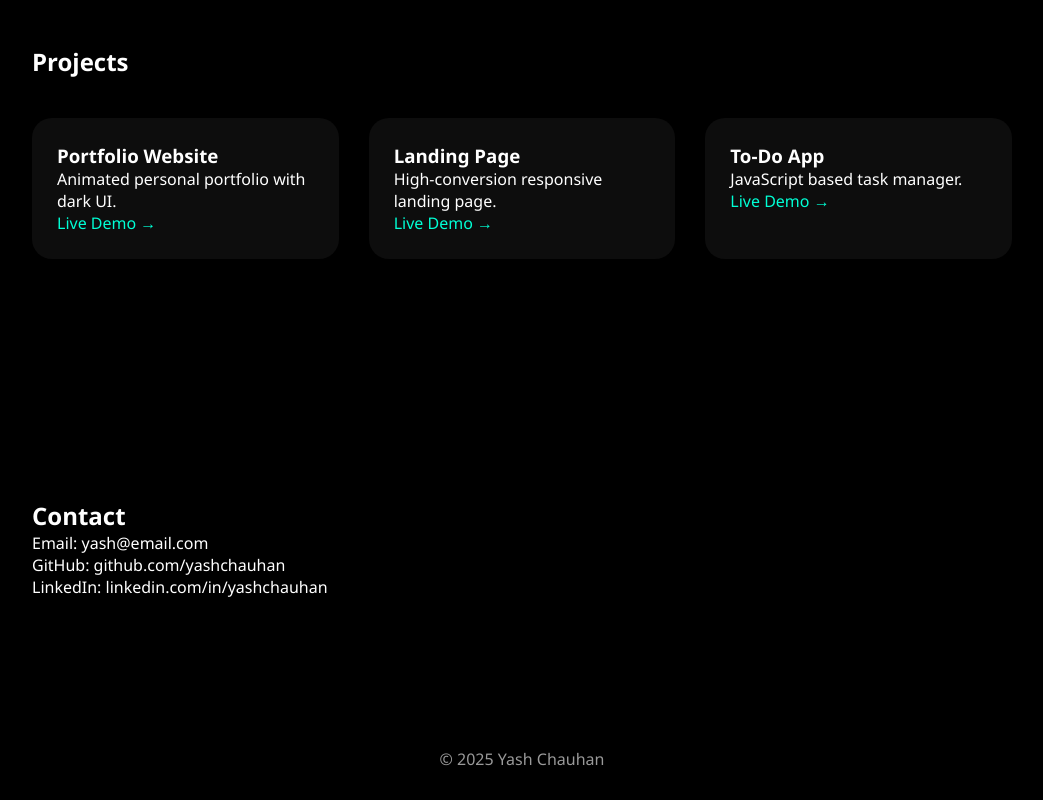
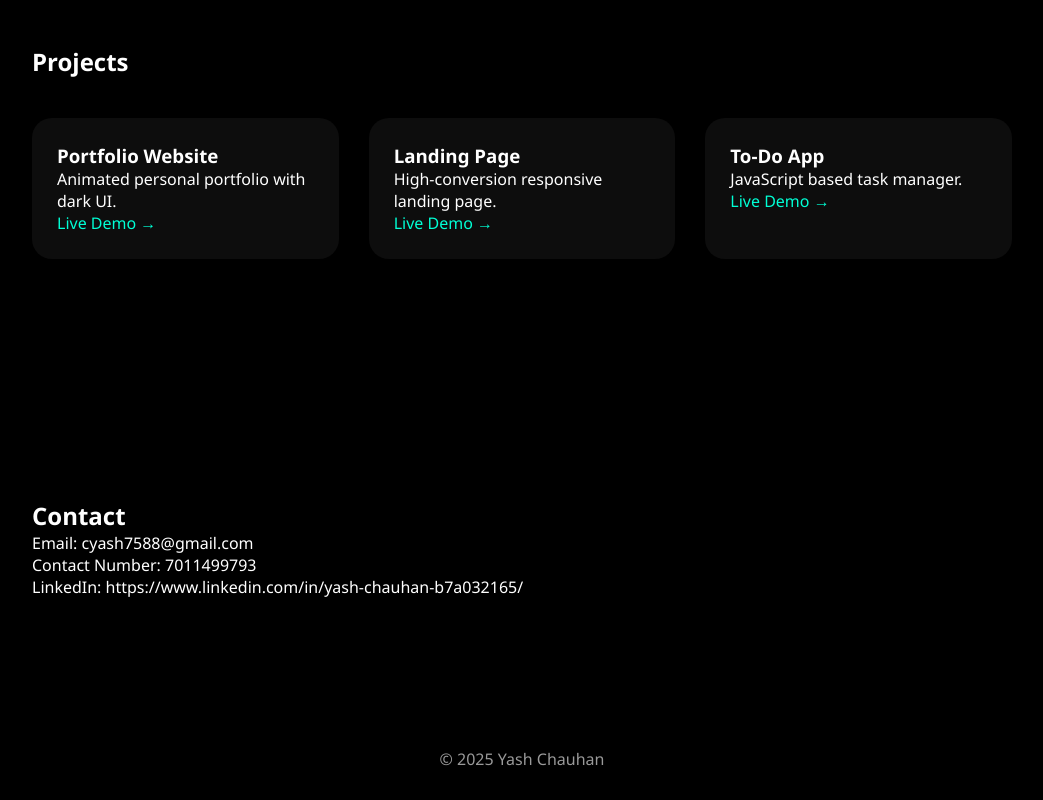
Before and after one commit to yash25a/Yash-chauhan-portfolio1, a plain HTML site: page index.html in a window 1280 px wide. Shown: the part 1571-2371 px from the top of the page, without its empty margins (118-1161 px from the left). Drawn offline with Linux system fonts and the light colour scheme.

Commit message:
Update index.html

```diff
--- a/index.html
+++ b/index.html
@@ -75,9 +75,9 @@
   <!-- CONTACT -->
   <section id="contact" class="section reveal">
     <h2>Contact</h2>
-    <p>Email: yash@email.com</p>
-    <p>GitHub: github.com/yashchauhan</p>
-    <p>LinkedIn: linkedin.com/in/yashchauhan</p>
+    <p>Email: cyash7588@gmail.com</p>
+    <p>Contact Number: 7011499793</p>
+    <p>LinkedIn: https://www.linkedin.com/in/yash-chauhan-b7a032165/</p>
   </section>
 
   <footer>
```
